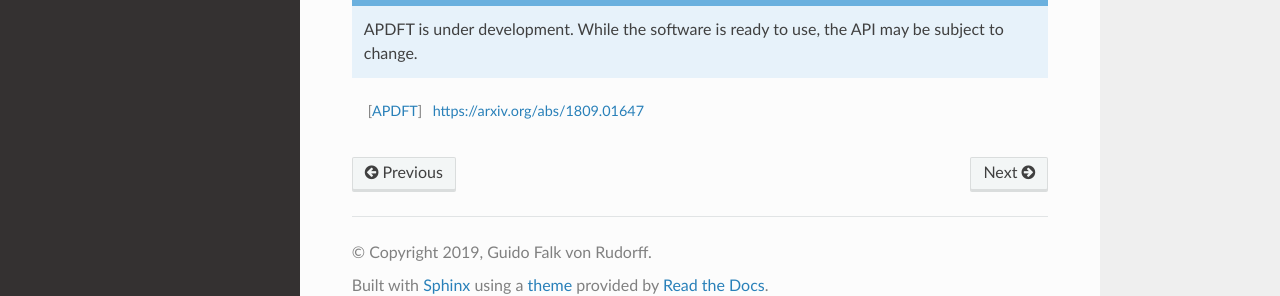
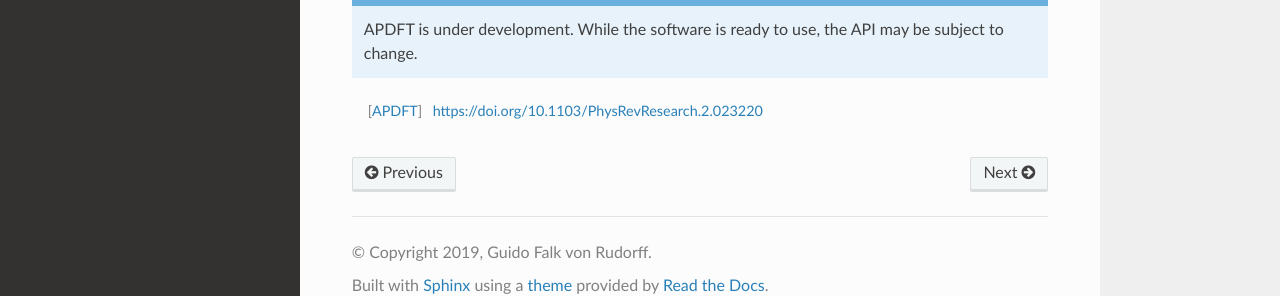
Before and after one commit to ferchault/APDFT, a Sphinx documentation site: the page built from docs/about.rst, in a window 1280 px wide. Shown: the part 423-719 px from the top of the page. Built offline with Sphinx 7.4.7 and the Read the Docs theme 2.0.0, drawn with Linux system fonts in a browser that asks for light colours; the version number could not be read and is left out; some of the changed lines change nothing that is shown.

Commit message:
Update about.rst

```diff
--- a/docs/about.rst
+++ b/docs/about.rst
@@ -9,4 +9,4 @@ All gaussian basis sets from the `EMSL Basis Set Exchange <https://www.basissete
    APDFT is under development. While the software is ready to use, the API may be subject to change.
 
 
-.. [APDFT] https://arxiv.org/abs/1809.01647
+.. [APDFT] https://doi.org/10.1103/PhysRevResearch.2.023220
```
